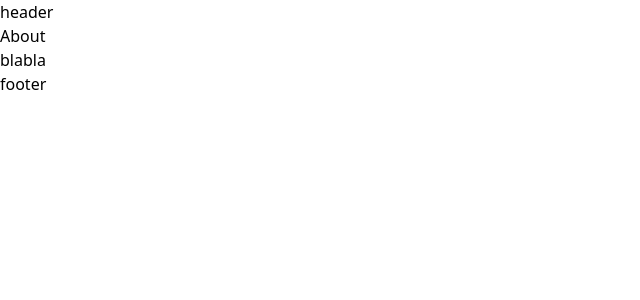
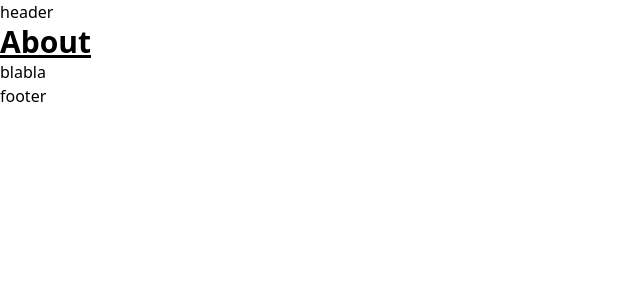
Before and after one commit to kyoungjin2310/nextjs-practice, a Next.js app: page /about in a window 1280 px wide. Shown: the top 300 px of the page, without its empty margins (0-640 px from the left). Built offline with nearby package versions, Linux system fonts and the light colour scheme.

Commit message:
fix: tailwind css 오류 수정

```diff
--- a/components/common/layout.tsx
+++ b/components/common/layout.tsx
@@ -9,7 +9,7 @@ const Layout = ({ title, children }: LayoutProps) => {
   return (
     <>
       <Header />
-      <h1>{title}</h1>
+      <h1 className="text-3xl font-bold underline">{title}</h1>
       <div>{children}</div>
       <Footer />
     </>
--- a/package.json
+++ b/package.json
@@ -18,6 +18,7 @@
     "@types/react": "18.0.18",
     "@types/react-dom": "18.0.6",
     "@types/tailwindcss": "^3.1.0",
+    "autoprefixer": "^10.4.8",
     "eslint": "8.23.0",
     "eslint-config-next": "12.2.5",
     "tailwindcss": "^3.1.8",
--- /dev/null
+++ b/postcss.config.js
@@ -0,0 +1,6 @@
+module.exports = {
+  plugins: {
+    tailwindcss: { config: "./tailwind.config.js" },
+    autoprefixer: {},
+  },
+};
```
Also changed, not shown: 2 other files (tests, documents, lock files or other folders).
